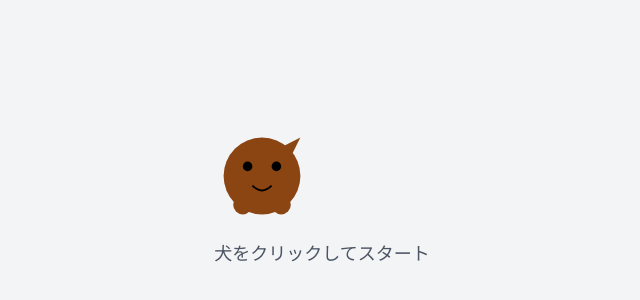
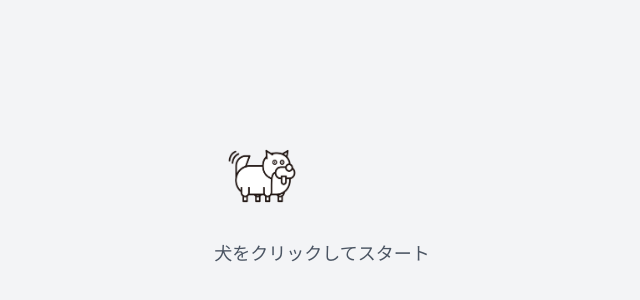
Before and after one commit to KazuSh1geru/dog-animation-app, a Next.js app in the folder dog-focus-app/: page / in a window 1280 px wide. Shown: the part 202-502 px from the top of the page, without its empty margins (318-958 px from the left). Built offline with nearby package versions, Linux system fonts and the light colour scheme.

Commit message:
feat: dog image

```diff
--- a/dog-focus-app/src/components/study-focus-app.tsx
+++ b/dog-focus-app/src/components/study-focus-app.tsx
@@ -90,29 +90,13 @@ export function StudyFocusAppComponent() {
 
       {/* Dog */}
       <div className="absolute bottom-16 left-1/2 transform -translate-x-1/2">
-        <svg width="100" height="100" viewBox="0 0 100 100" className="w-24 h-24">
-          <circle cx="50" cy="50" r="40" fill="#8B4513" />
-          <circle cx="35" cy="40" r="5" fill="black" />
-          <circle cx="65" cy="40" r="5" fill="black" />
-          <path d="M 40 60 Q 50 70 60 60" stroke="black" strokeWidth="2" fill="none" />
-          <circle cx="30" cy="80" r="10" fill="#8B4513" />
-          <circle cx="70" cy="80" r="10" fill="#8B4513" />
-          <path d="M 70 20 L 90 10 L 80 30" fill="#8B4513" />
-        </svg>
+        <img src="/images/dog_default.png" alt="Dog" className="w-24 h-24" />
       </div>
     </div>
   )
 
   const Dog = () => (
-    <svg width="100" height="100" viewBox="0 0 100 100" className="w-24 h-24">
-      <circle cx="50" cy="50" r="40" fill="#8B4513" />
-      <circle cx="35" cy="40" r="5" fill="black" />
-      <circle cx="65" cy="40" r="5" fill="black" />
-      <path d="M 40 60 Q 50 70 60 60" stroke="black" strokeWidth="2" fill="none" />
-      <circle cx="30" cy="80" r="10" fill="#8B4513" />
-      <circle cx="70" cy="80" r="10" fill="#8B4513" />
-      <path d="M 70 20 L 90 10 L 80 30" fill="#8B4513" />
-    </svg>
+    <img src="/images/dog_default.png" alt="Dog" className="w-24 h-24" />
   )
 
   const HappyDog = () => (
```
Also changed, not shown: dog-focus-app/public/images/dog_default.png (added), dog-focus-app/public/images/dog_walking.png (added).
